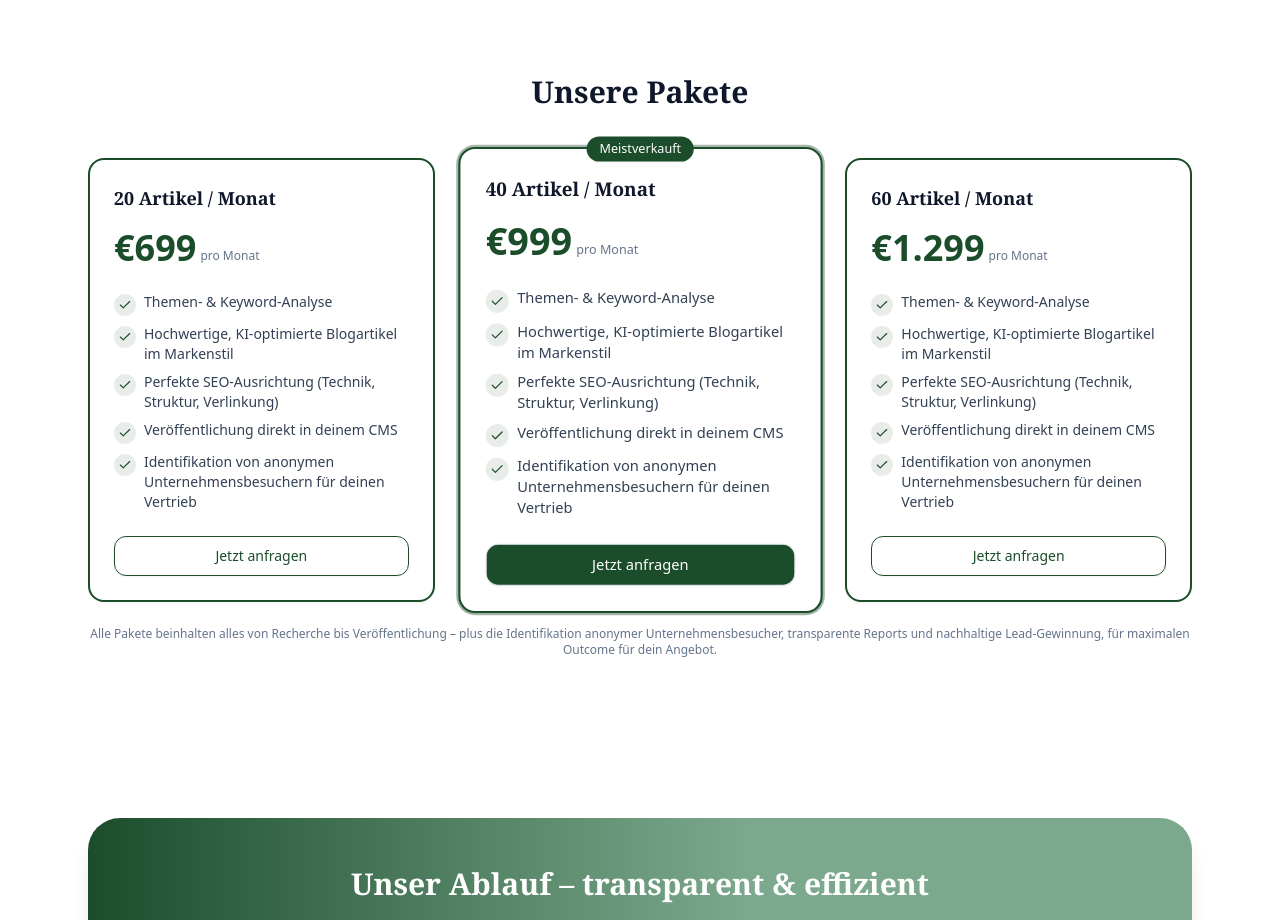
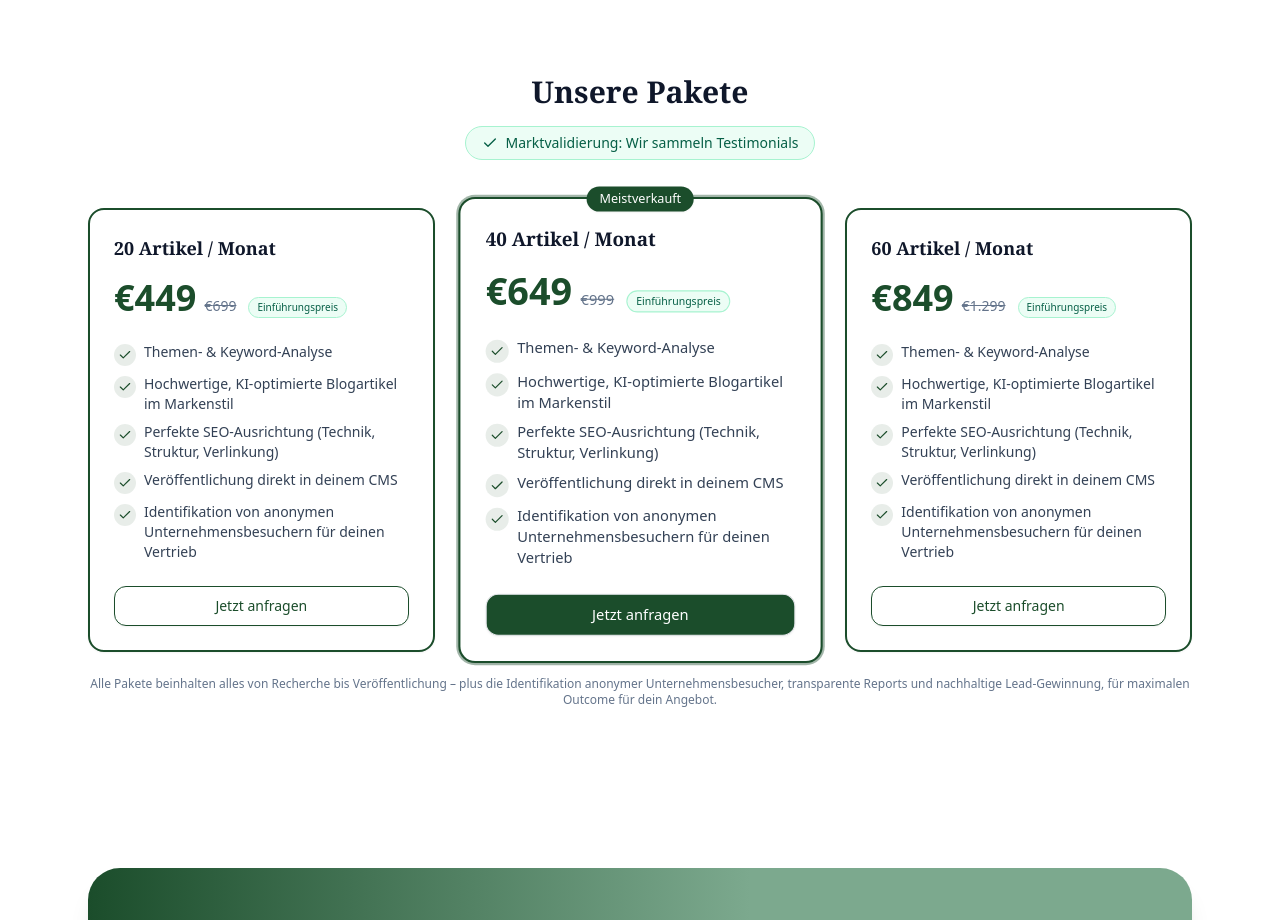
Before and after one commit to lennartnm/findbar_website, a Next.js app: page / in a window 1280 px wide. Shown: the part 3640-4560 px from the top of the page. Built offline with nearby package versions, Linux system fonts and the light colour scheme.

Commit message:
Update page.tsx

```diff
--- a/src/app/page.tsx
+++ b/src/app/page.tsx
@@ -53,12 +53,13 @@ const ablauf = [
   { icon: BarChart3, title: "Sales", desc: "Dein Sales-Team erhält warme Leads und meldet sich zum idealen Zeitpunkt." },
 ];
 
-// PRICING DATEN
+// PRICING DATEN – mit altem Preis
 const plans = [
-  { id: "starter", articles: 20, price: 699, popular: false },
-  { id: "growth", articles: 40, price: 999, popular: true },
-  { id: "scale", articles: 60, price: 1299, popular: false },
+  { id: "starter", articles: 20, price: 449, oldPrice: 699, popular: false },
+  { id: "growth",  articles: 40, price: 649, oldPrice: 999, popular: true  },
+  { id: "scale",   articles: 60, price: 849, oldPrice: 1299, popular: false },
 ];
+
 
 const features = [
   "Themen- & Keyword-Analyse",
@@ -613,15 +614,31 @@ function PreiseSection({ onOpenCalendly }: { onOpenCalendly: () => void }) {
   return (
     <section id="preise" className="border-t border-slate-100 bg-white py-20">
       <div className={containerClass}>
-        <h2 className={`text-3xl font-semibold text-center ${serifClass}`}>Unsere Pakete</h2>
+        <h2 className={`text-3xl font-semibold text-center ${serifClass}`}>
+          Unsere Pakete
+        </h2>
+
+        {/* Badge / Hinweis zur Marktvalidierung */}
+        <div className="mt-4 flex justify-center">
+          <span className="inline-flex items-center gap-2 rounded-full border border-emerald-200 bg-emerald-50 px-4 py-1.5 text-sm font-medium text-emerald-800">
+            <Check className="h-4 w-4" />
+            Marktvalidierung: Wir sammeln Testimonials
+          </span>
+        </div>
 
         <div className="mt-12 grid gap-8 md:grid-cols-3">
-          {plans.map(({ id, articles, price, popular }) => {
+          {[
+            { id: "starter", articles: 20, price: 449, oldPrice: 699, popular: false },
+            { id: "growth", articles: 40, price: 649, oldPrice: 999, popular: true },
+            { id: "scale", articles: 60, price: 849, oldPrice: 1299, popular: false },
+          ].map(({ id, articles, price, oldPrice, popular }) => {
             return (
               <div
                 key={id}
                 className={`group relative rounded-2xl border-2 bg-white p-6 text-left shadow-sm transition-all hover:shadow-lg ${
-                  popular ? "scale-105 border-[#1b4d2b] ring-2 ring-[#1b4d2b]/40" : "border-[#1b4d2b]"
+                  popular
+                    ? "scale-105 border-[#1b4d2b] ring-2 ring-[#1b4d2b]/40"
+                    : "border-[#1b4d2b]"
                 }`}
               >
                 {popular && (
@@ -633,15 +650,35 @@ function PreiseSection({ onOpenCalendly }: { onOpenCalendly: () => void }) {
                   </div>
                 )}
 
-                <h3 className={`text-lg font-semibold ${serifClass}`}>{articles} Artikel / Monat</h3>
+                <h3
+                  className={`text-lg font-semibold ${serifClass}`}
+                >
+                  {articles} Artikel / Monat
+                </h3>
 
+                {/* Preis */}
                 <div className="mt-4">
-                  <div className="inline-flex items-end gap-1">
-                    <span className="text-4xl font-bold text-[#1b4d2b]">€{formatEUR(price)}</span>
-                    <span className="mb-1 text-xs text-slate-500">pro Monat</span>
+                  <div className="flex items-baseline gap-2">
+                    <span className="text-4xl font-bold text-[#1b4d2b]">
+                      €{formatEUR(price)}
+                    </span>
+                    <span
+                      className="text-sm text-slate-500 line-through"
+                      aria-label={`Alter Preis €${formatEUR(oldPrice)}`}
+                      title="Alter Preis"
+                    >
+                      €{formatEUR(oldPrice)}
+                    </span>
+                    <span className="ml-1 rounded-full border border-emerald-200 bg-emerald-50 px-2 py-0.5 text-[10px] font-medium text-emerald-800">
+                      Einführungspreis
+                    </span>
                   </div>
+                  <span className="sr-only">
+                    Neuer Preis €{formatEUR(price)} statt €{formatEUR(oldPrice)}.
+                  </span>
                 </div>
 
+                {/* Features */}
                 <ul className="mt-6 space-y-2">
                   {features.map((f, i) => (
                     <li key={i} className="flex items-start gap-2">
@@ -654,7 +691,11 @@ function PreiseSection({ onOpenCalendly }: { onOpenCalendly: () => void }) {
                 </ul>
 
                 {/* Button öffnet das Calendly-Modal */}
-                <Button className="mt-6 w-full" variant={popular ? "default" : "outline"} onClick={onOpenCalendly}>
+                <Button
+                  className="mt-6 w-full"
+                  variant={popular ? "default" : "outline"}
+                  onClick={onOpenCalendly}
+                >
                   Jetzt anfragen
                 </Button>
               </div>
@@ -663,7 +704,9 @@ function PreiseSection({ onOpenCalendly }: { onOpenCalendly: () => void }) {
         </div>
 
         <p className="mt-6 text-center text-xs text-slate-500">
-          Alle Pakete beinhalten alles von Recherche bis Veröffentlichung – plus die Identifikation anonymer Unternehmensbesucher, transparente Reports und nachhaltige Lead-Gewinnung, für maximalen Outcome für dein Angebot.
+          Alle Pakete beinhalten alles von Recherche bis Veröffentlichung – plus
+          die Identifikation anonymer Unternehmensbesucher, transparente Reports
+          und nachhaltige Lead-Gewinnung, für maximalen Outcome für dein Angebot.
         </p>
       </div>
     </section>
```
